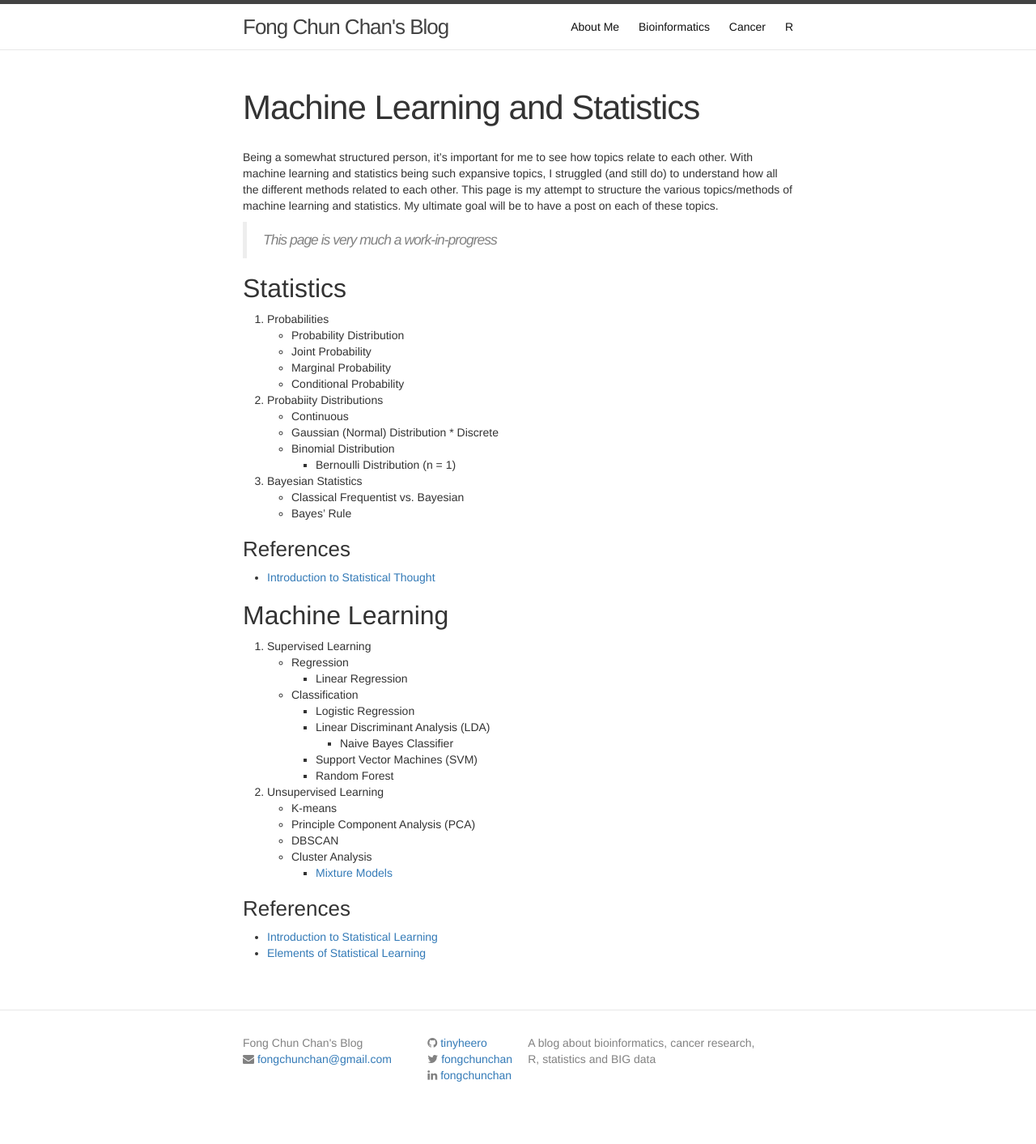
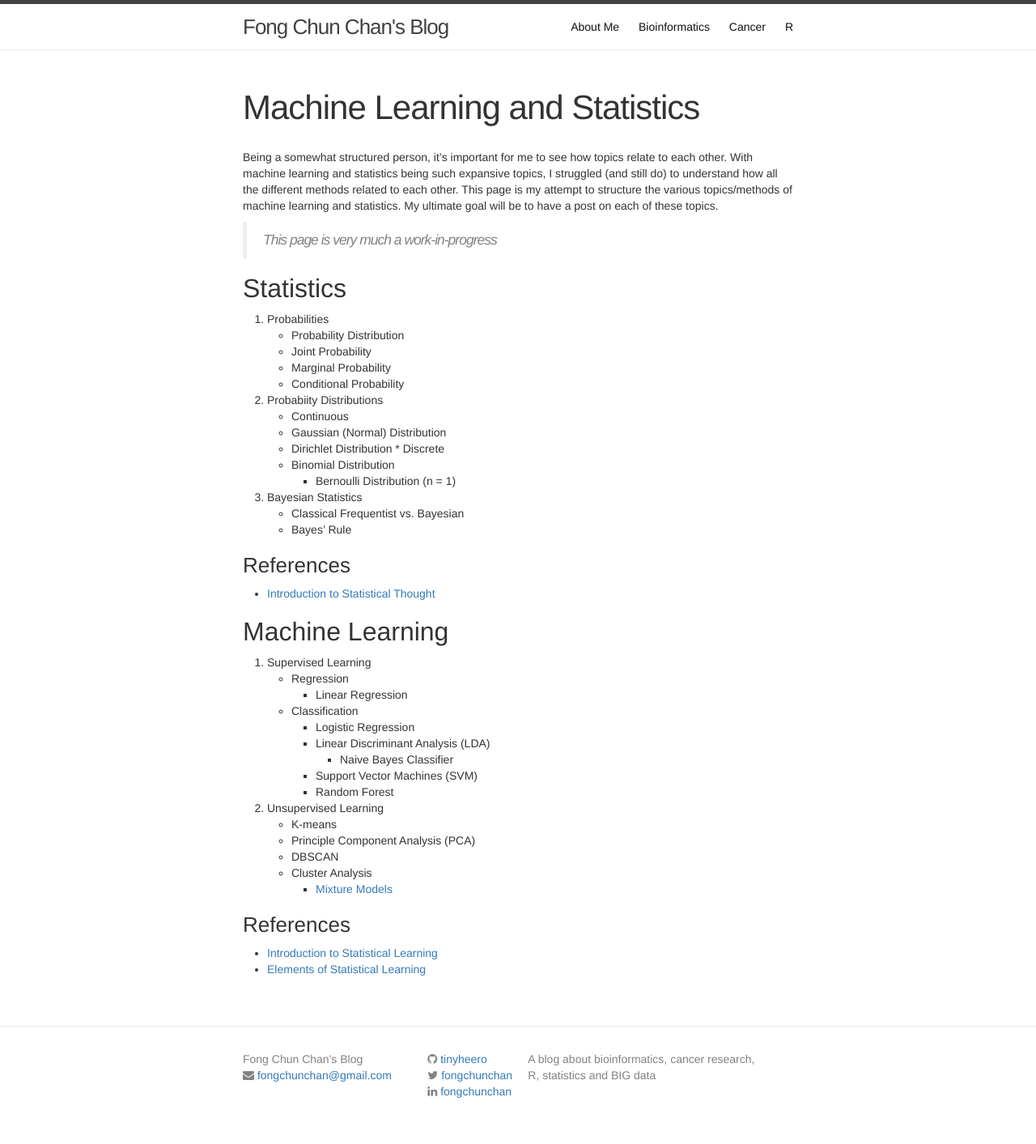
Before and after one commit to tinyheero/tinyheero.github.io, a Jekyll site: the page built from ml-and-stats-overview.md, in a window 1280 px wide. Shown: the whole page at 81% size. Built offline with Jekyll 4.4.1, drawn with Linux system fonts in a browser that asks for light colours; nearby versions of some CDN libraries; library files that are not in the unit come from our copies; Markdown is read by kramdown in place of the engine named in the settings.

Commit message:
Adding Dirichlet Distribution

```diff
--- a/ml-and-stats-overview.md
+++ b/ml-and-stats-overview.md
@@ -18,6 +18,7 @@
 1. Probabiity Distributions
   * Continuous
     + Gaussian (Normal) Distribution
+    + Dirichlet Distribution
   * Discrete
     + Binomial Distribution
       * Bernoulli Distribution (n = 1)
```
